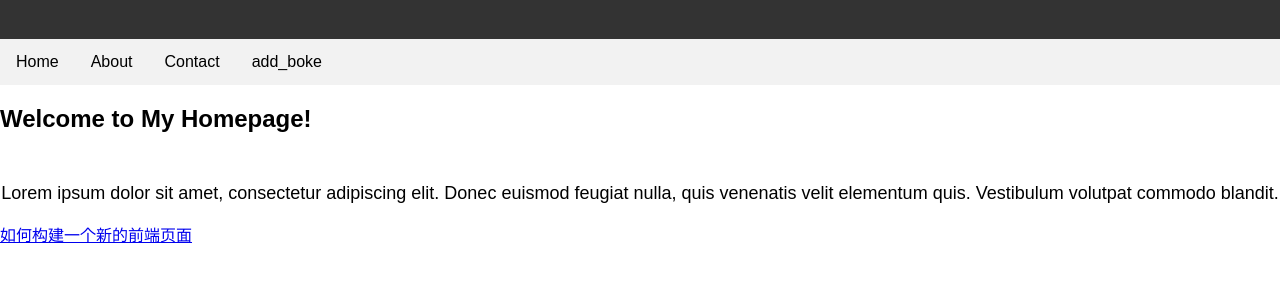
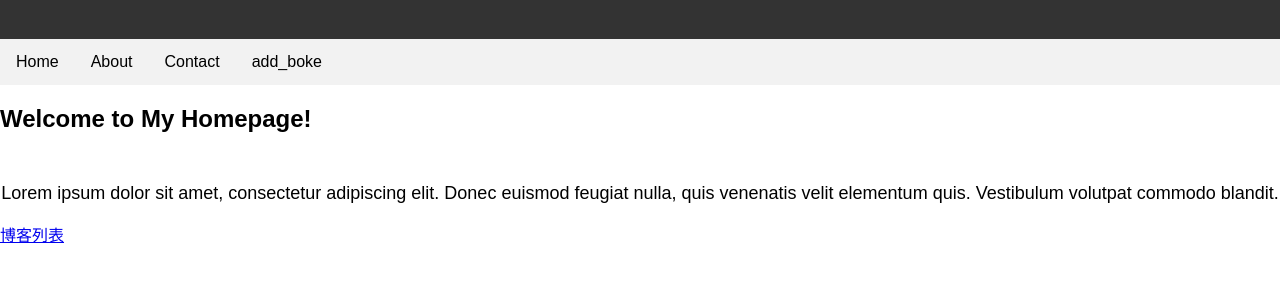
Before and after one commit to hweyAzly/hweyazly.github.io, a plain HTML site: page home.html in a window 1280 px wide. Shown: the part 81-362 px from the top of the page. Drawn offline with Linux system fonts and the light colour scheme.

Commit message:
Update home.html

```diff
--- a/home.html
+++ b/home.html
@@ -56,7 +56,7 @@
     <main>
       <h2>Welcome to My Homepage!</h2>
       <p>Lorem ipsum dolor sit amet, consectetur adipiscing elit. Donec euismod feugiat nulla, quis venenatis velit elementum quis. Vestibulum volutpat commodo blandit.</p>
-      <a href="boke01.html">如何构建一个新的前端页面</a>
+      <a href="boker_list.html">博客列表</a>
     </main>
   </body>
 </html>
```
